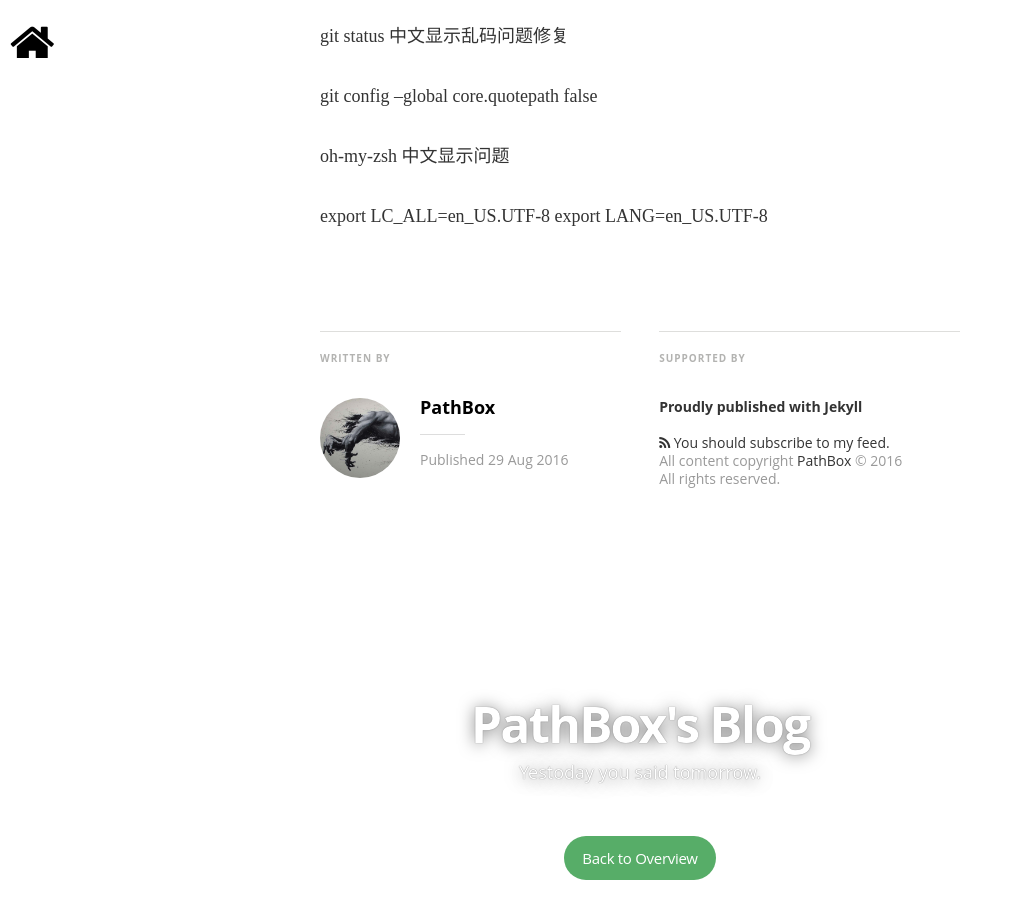
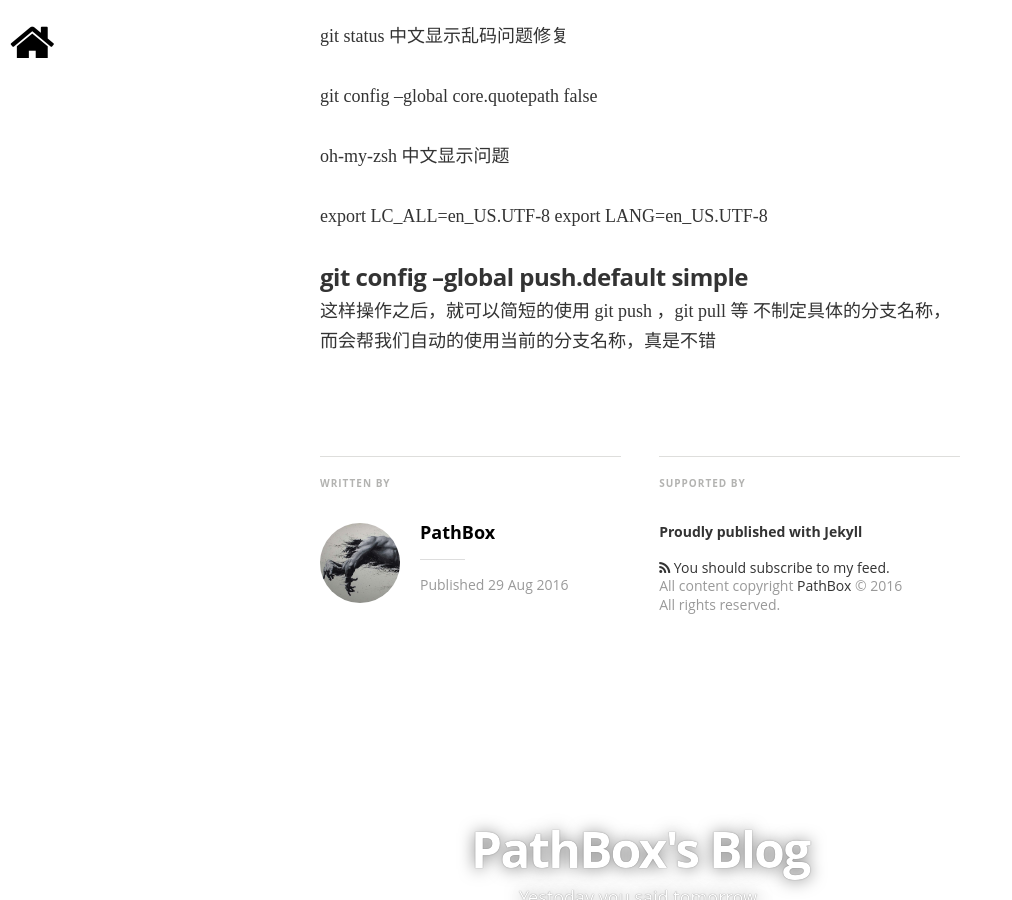
Before and after one commit to pathbox/pathbox.github.io, a Jekyll site: the page built from _posts/2016-08-29-seek-the-amazing-git.md, in a window 1280 px wide and 900 px high, scrolled down 3250 px. Shown: the whole window, without its empty margins (0-1012 px from the left). Built offline with Jekyll 4.4.1, drawn with Linux system fonts in a browser that asks for light colours; nearby versions of some CDN libraries; some web fonts are replaced; comment, search, counter and statistics services are not loaded.

Commit message:
git config --global push.default simple

```diff
--- a/_posts/2016-08-29-seek-the-amazing-git.md
+++ b/_posts/2016-08-29-seek-the-amazing-git.md
@@ -70,3 +70,7 @@ oh-my-zsh 中文显示问题
 
 export LC_ALL=en_US.UTF-8
 export LANG=en_US.UTF-8
+
+###### git config --global push.default simple
+
+这样操作之后，就可以简短的使用 git push ，git pull 等 不制定具体的分支名称，而会帮我们自动的使用当前的分支名称，真是不错
```
